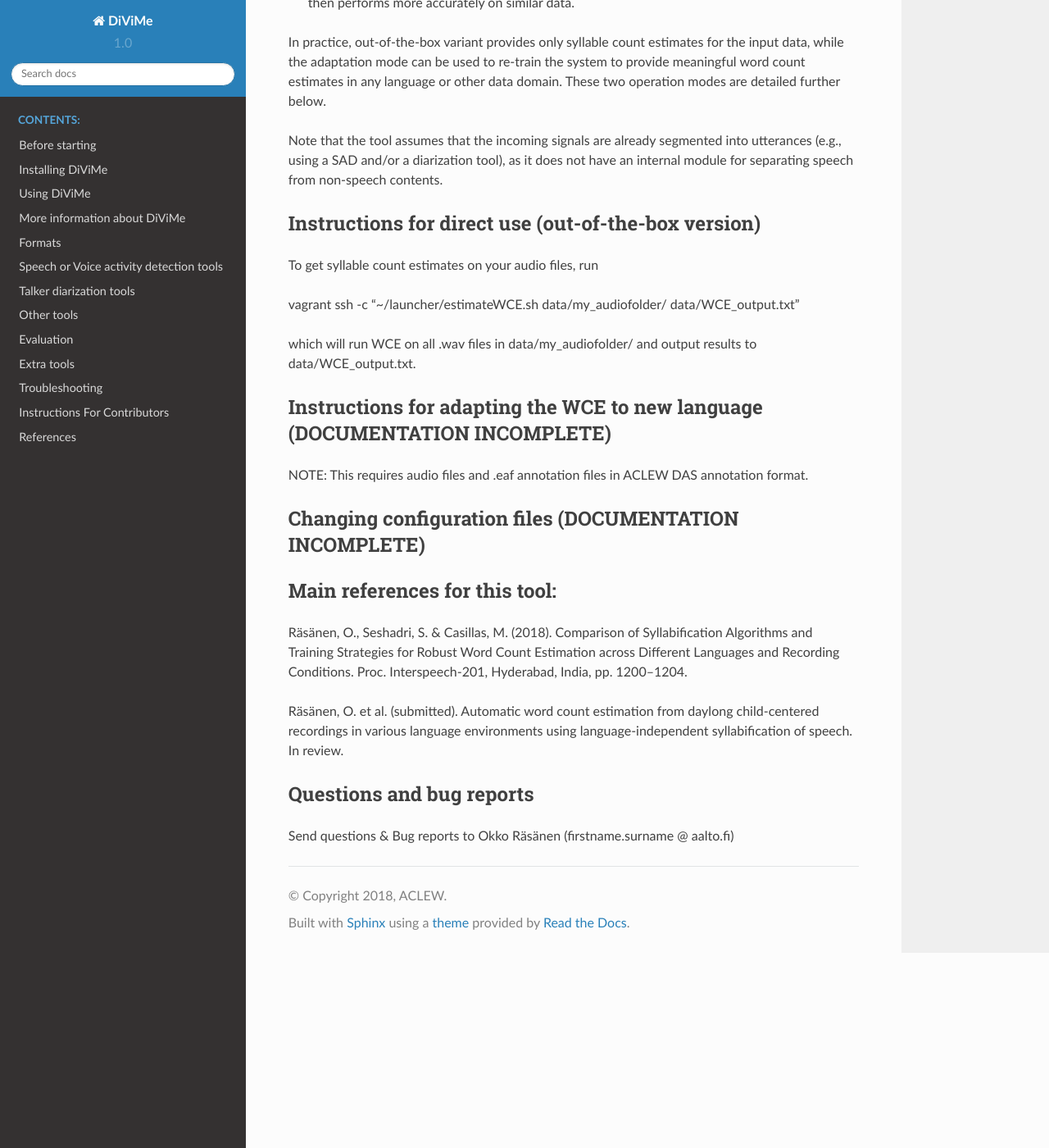
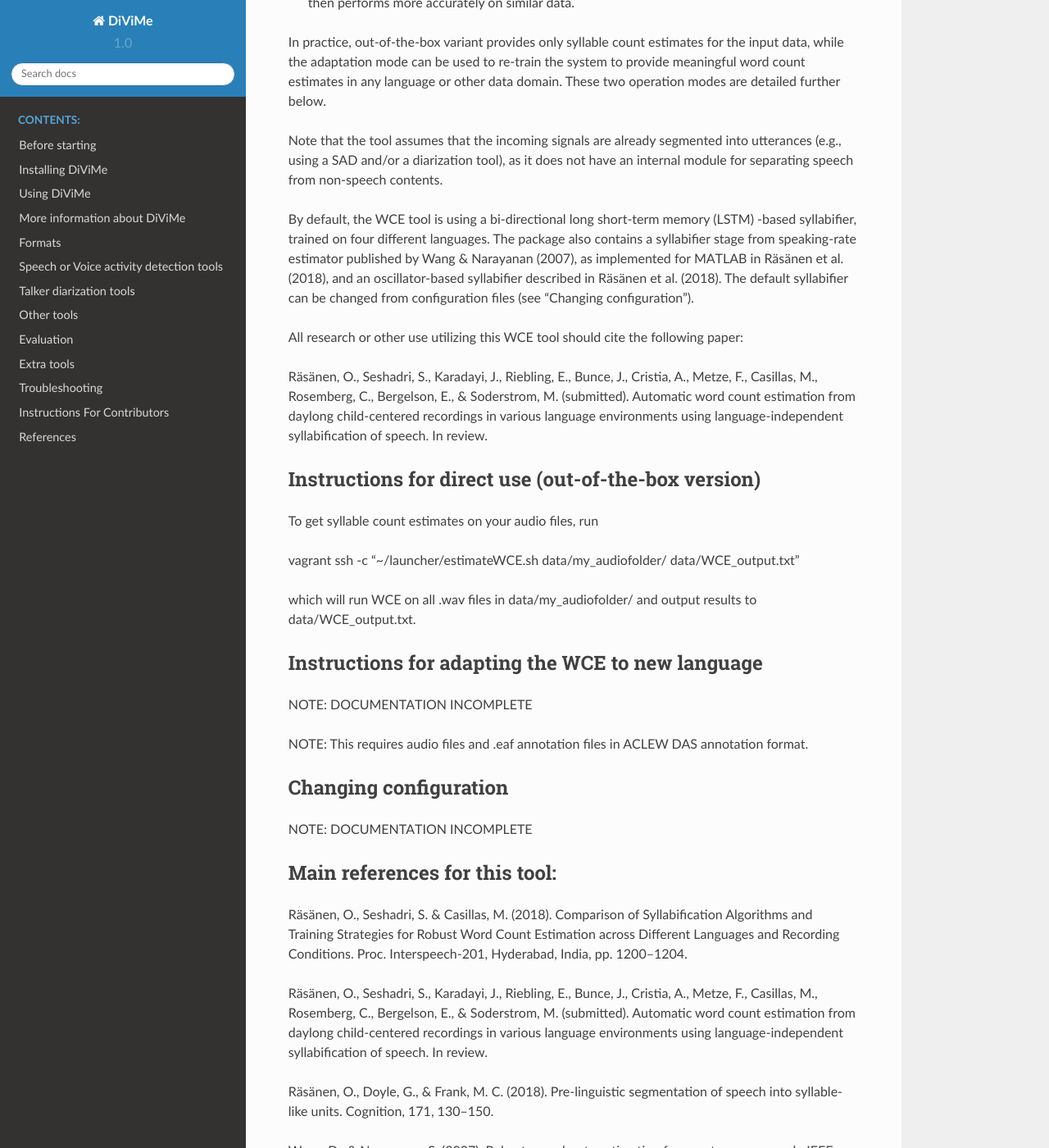
Before and after one commit to srvk/DiViMe, a Sphinx documentation site: the page built from docs/source/WCEtool.md, in a window 1280 px wide and 1400 px high, scrolled down 488 px. Shown: the whole window at 82% size. Built offline with Sphinx 7.4.7 and the Read the Docs theme 2.0.0, drawn with Linux system fonts in a browser that asks for light colours; some of the changed text lies outside the part shown.

Commit message:
added WCE documentation

```diff
--- a/docs/source/WCEtool.md
+++ b/docs/source/WCEtool.md
@@ -18,6 +18,13 @@ to re-train the system to provide meaningful word count estimates in any languag
 Note that the tool assumes that the incoming signals are already segmented into utterances (e.g., using a SAD and/or a diarization tool), as it does not
 have an internal module for separating speech from non-speech contents.
 
+By default, the WCE tool is using a bi-directional long short-term memory (LSTM) -based syllabifier, trained on four different languages. The package also
+contains a syllabifier stage from speaking-rate estimator published by Wang & Narayanan (2007), as implemented for MATLAB in Räsänen et al. (2018), and an
+oscillator-based syllabifier described in Räsänen et al. (2018). The default syllabifier can be changed from configuration files (see "Changing configuration").
+
+All research or other use utilizing this WCE tool should cite the following paper:
+
+Räsänen, O., Seshadri, S., Karadayi, J., Riebling, E., Bunce, J., Cristia, A., Metze, F., Casillas, M., Rosemberg, C., Bergelson, E., & Soderstrom, M. (submitted). Automatic word count estimation from daylong child-centered recordings in various language environments using language-independent syllabification of speech. In review.
 
 ## Instructions for direct use (out-of-the-box version)
 
@@ -27,19 +34,27 @@ vagrant ssh -c "~/launcher/estimateWCE.sh data/my_audiofolder/ data/WCE_output.t
 
 which will run WCE on all .wav files in data/my_audiofolder/ and output results to data/WCE_output.txt.
 
-## Instructions for adapting the WCE to new language (DOCUMENTATION INCOMPLETE)
+## Instructions for adapting the WCE to new language
+
+NOTE: DOCUMENTATION INCOMPLETE
 
 NOTE: This requires audio files and .eaf annotation files in ACLEW DAS annotation format.
 
 
-## Changing configuration files (DOCUMENTATION INCOMPLETE)
+## Changing configuration
+
+NOTE: DOCUMENTATION INCOMPLETE
 
 
 ## Main references for this tool:
 
 Räsänen, O., Seshadri, S. & Casillas, M. (2018). Comparison of Syllabification Algorithms and Training Strategies for Robust Word Count Estimation across Different Languages and Recording Conditions. Proc. Interspeech-201,  Hyderabad, India, pp. 1200–1204.
 
-Räsänen, O. et al. (submitted). Automatic word count estimation from daylong child-centered recordings in various language environments using language-independent syllabification of speech. In review.
+Räsänen, O., Seshadri, S., Karadayi, J., Riebling, E., Bunce, J., Cristia, A., Metze, F., Casillas, M., Rosemberg, C., Bergelson, E., & Soderstrom, M.  (submitted). Automatic word count estimation from daylong child-centered recordings in various language environments using language-independent syllabification of speech. In review.
+
+Räsänen, O., Doyle, G., & Frank, M. C. (2018). Pre-linguistic segmentation of speech into syllable-like units. Cognition, 171, 130–150.
+
+Wang, D., & Narayanan, S. (2007). Robust speech rate estimation for spontaneous speech. IEEE Transactions on Audio, Speech, and Language Processing, 15, 2190–2201.
 
 
 ## Questions and bug reports
```
